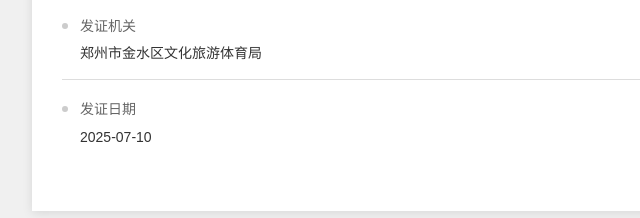
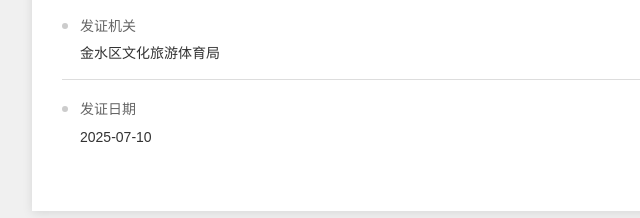
Before and after one commit to luohengjian/wanyue, a plain HTML site: page index.html in a window 1280 px wide. Shown: the part 1298-1516 px from the top of the page, 178-818 px from the left. Drawn offline with Linux system fonts and the light colour scheme.

Commit message:
Update index.html

```diff
--- a/index.html
+++ b/index.html
@@ -221,7 +221,7 @@
                  <div class="bullet"></div>
                  <div class="info-content">
                      <div class="info-label">发证机关</div>
-                     <div class="info-value">郑州市金水区文化旅游体育局</div>
+                     <div class="info-value">金水区文化旅游体育局</div>
                  </div>
              </div>
 
```
